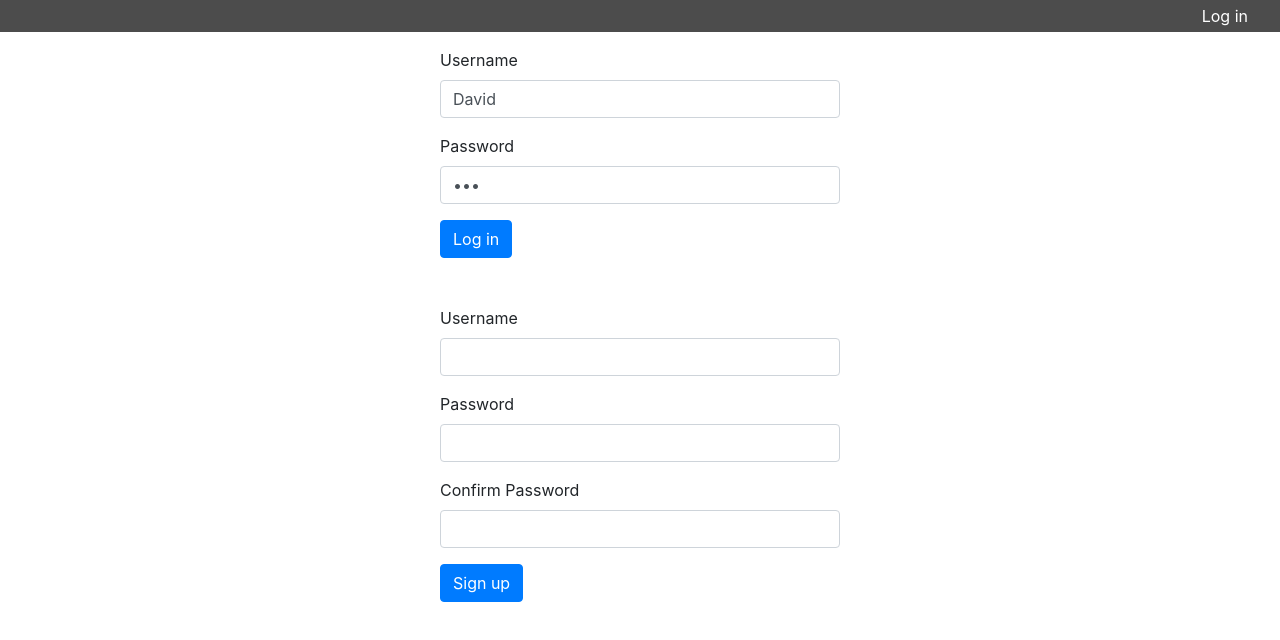
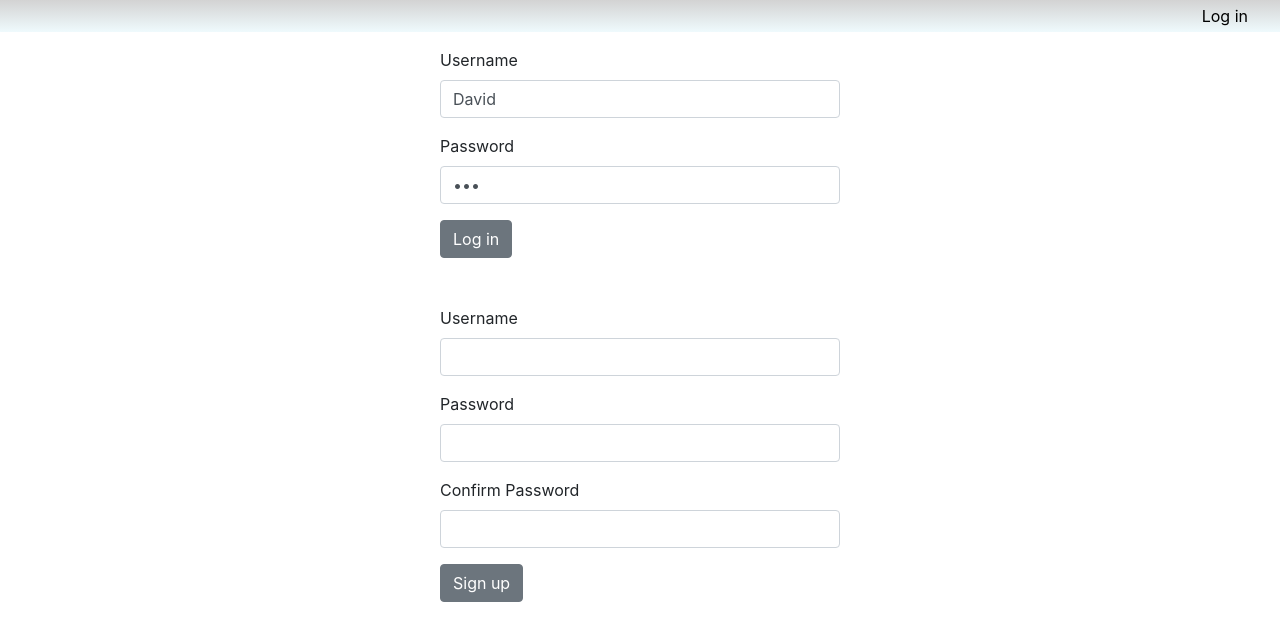
Before and after one commit to build2artportfolio/The-Lookbook, a React (Create React App) app in the folder frontend/: page /login in a window 1280 px wide. Shown: the top 640 px of the page. Built offline with nearby package versions, Linux system fonts and the light colour scheme.

Commit message:
Styled login and signup with Patrick and David via Zoom

```diff
--- a/frontend/src/App.css
+++ b/frontend/src/App.css
@@ -52,12 +52,12 @@
   z-index: 1;
   display: flex;
   justify-content: flex-end;
-  background-color: rgba(0, 0, 0, 0.7);
+  background-image:linear-gradient(lightgrey, rgb(239, 250, 253));
   height: 2rem;
 }
 
 .NavBar a {
-  color: white;
+  color: black;
   display: flex;
   align-items: center;
   justify-content: center;
@@ -79,3 +79,12 @@
   padding: 0 2rem;
   right: 0;
 }
+
+.buttonz {
+  background-color: lightgrey;
+}
+
+.buttonz:hover {
+  background-image:linear-gradient(to left, rgb(239, 250, 253),beige);
+  color: black !important;
+}
--- a/frontend/src/components/Login.js
+++ b/frontend/src/components/Login.js
@@ -46,7 +46,7 @@ class Login extends React.Component {
             value={this.state.credentials.password}
             onChange={this.handleChange} />
         </FormGroup>
-          <Button color="primary">Log in</Button>
+          <Button className='buttonz'>Log in</Button>
         </Form>
 
       </div>
--- a/frontend/src/components/NavBar.js
+++ b/frontend/src/components/NavBar.js
@@ -1,6 +1,6 @@
 import React from 'react';
 import { connect } from 'react-redux';
-import { NavLink } from 'react-router-dom'
+import { NavLink } from 'react-router-dom';
 
 class NavBar extends React.Component {
 
--- a/frontend/src/components/Signup.js
+++ b/frontend/src/components/Signup.js
@@ -62,7 +62,7 @@ class SignUp extends React.Component {
               onChange={this.handleChange} />
             <Alert style={passwordcheck_style} color="warning">Password does not match</Alert>
           </FormGroup>
-          <Button color="primary">Sign up</Button>
+          <Button className='buttonz'>Sign up</Button>
         </Form>
       </div>
     );
```
Also changed, not shown: 2 other files (tests, documents, lock files or other folders).
